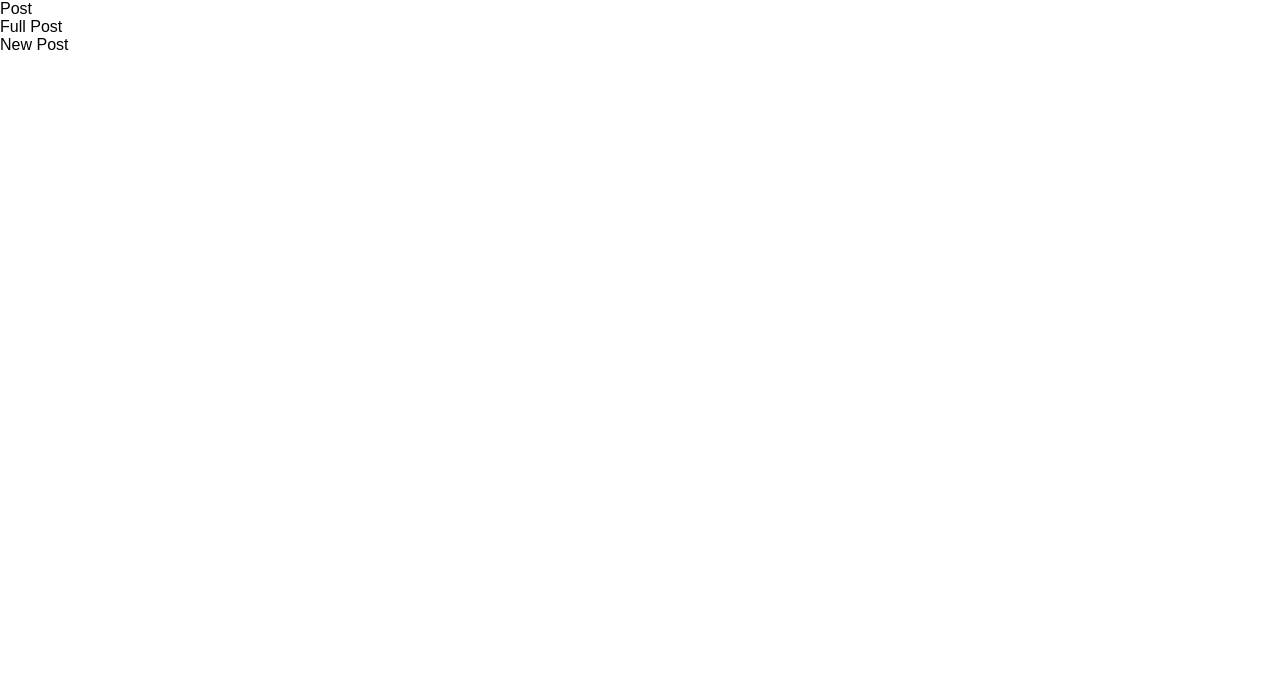
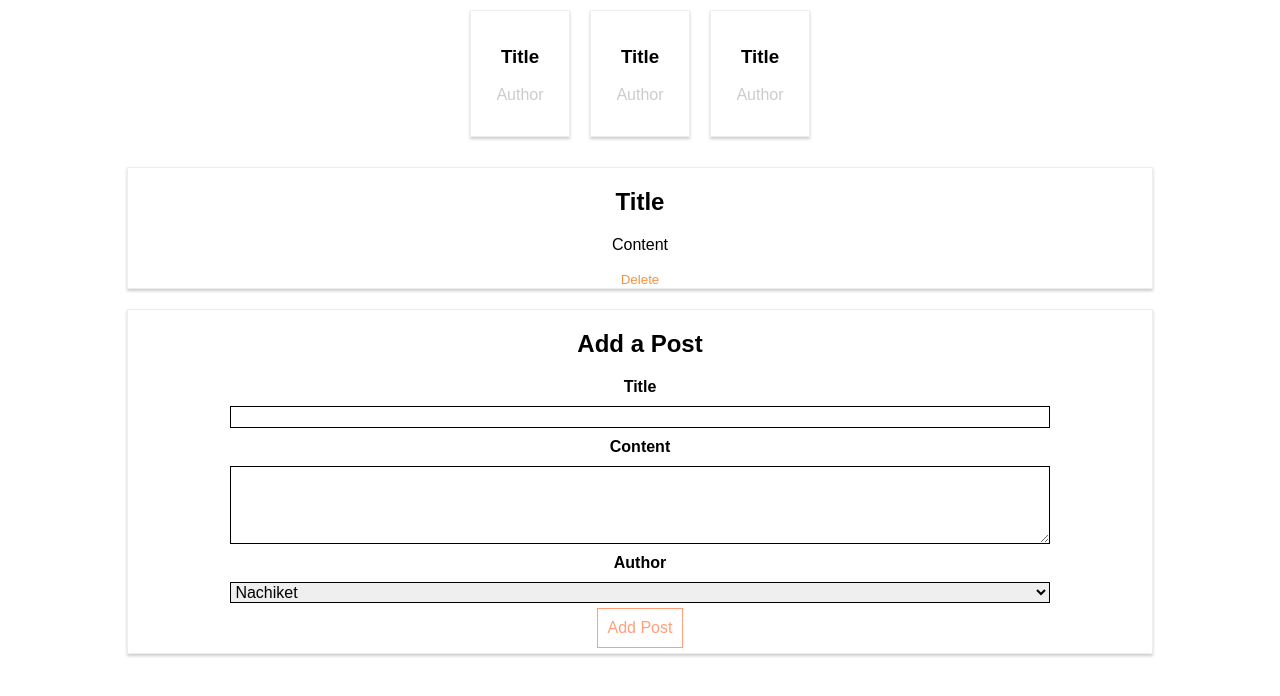
Before and after one commit to Nachiket75/ReactIntro, a React app: page / in a window 1280 px wide. Shown: the top 696 px of the page. Built offline with nearby package versions, Linux system fonts and the light colour scheme; a web font is replaced by a local one.

Commit message:
Created component Post FullPost and NewPost

```diff
--- /dev/null
+++ b/src/components/FullPost/FullPost.css
@@ -0,0 +1,38 @@
+.FullPost{
+    width: 80%;
+    margin: 20px auto;
+    border:1px solid #eee;
+    box-shadow: 0 2px 3px #ccc;
+    text-align: center;
+}
+
+.Edit{
+
+}
+
+.Edit label{
+    display: block;
+    color:grey;
+}
+
+.Edit button{
+    border: none;
+    background-color: transparent;
+    cursor: pointer;
+    outline: none;
+    color: #fa923f;
+}
+
+.Edit button:hover,
+.Edit button:active{
+    color:#521751;
+}
+
+.Edit button .Delete{
+    color:red;
+}
+
+.Edit button .Delete:hover,
+.Edit button .Delete:active{
+    color:darkred;
+}
--- /dev/null
+++ b/src/components/FullPost/FullPost.js
@@ -0,0 +1,22 @@
+import React,{Component} from 'react'
+import classes from './FullPost.css'
+
+class FullPost extends Component{
+    render(){
+        let post = <p>Please Select a Post!</p>;
+
+        post=(
+            <div className={classes.FullPost}>
+                <h1>Title</h1>
+                <p>Content</p>
+                <div className={classes.Edit}>
+                    <button className={classes.Delete}>Delete</button>
+                </div>
+            </div>
+        )
+        return post;
+    }
+
+}
+
+export default FullPost;
--- /dev/null
+++ b/src/components/NewPost/NewPost.css
@@ -0,0 +1,42 @@
+.NewPost{
+    width: 80%;
+    margin: 20px auto;
+    border: 1px solid #eee;
+    box-shadow: 0 2px 3px #ccc;
+    text-align: center;
+}
+
+.NewPost label{
+    display: block;
+    margin: 10px auto;
+    text-align: center;
+    font-weight: bold;
+}
+
+.NewPost input,
+.NewPost textarea,
+.NewPost select{
+    display: block;
+    width: 80%;
+    box-sizing: border-box;
+    border: 1px solid black;
+    outline: none;
+    font:inherit;
+    margin: auto;
+}
+
+.NewPost button{
+    margin: 5px 0;
+    padding: 10px;
+    font:inherit;
+    border:1px solid lightsalmon;
+    background-color: transparent;
+    color:lightsalmon;
+    cursor: pointer;
+}
+
+.NewPost button:hover,
+.NewPost button:active{
+    color:wheat;
+    background-color: lightsalmon;
+}
--- /dev/null
+++ b/src/components/NewPost/NewPost.js
@@ -0,0 +1,38 @@
+import React,{Component} from 'react'
+import classes from './NewPost.css'
+
+class NewPost extends Component {
+    state = {
+        title:'',
+        content : '',
+        author: 'Nachiket'
+    }
+    render(){
+        return(
+            <div className={classes.NewPost}>
+                <h1>Add a Post</h1>
+                <label>Title</label>
+                <input
+                type="text" value={this.state.title}
+                onChange={(event)=>this.setState({title:event.target.value})}
+                ></input>
+                <label>Content</label>
+                <textarea
+                    rows="4"
+                    value = {this.state.content}
+                    onChange={(event)=>this.setState({content:event.target.value})}
+                />
+                <label>Author</label>
+                <select
+                    value={this.state.author}
+                    onChange={(event)=> this.setState({author:event.target.value})}>
+                    <option value="Nachiket">Nachiket</option>
+                    <option value="Aditya">Aditya</option>
+                </select>
+                <button>Add Post</button>
+            </div>
+        )
+    }
+}
+
+export default NewPost;
--- /dev/null
+++ b/src/components/Post/Post.css
@@ -0,0 +1,20 @@
+.Post{
+    width:100px;
+    padding: 16px;
+    text-align: center;
+    border:1px solid #eee;
+    box-shadow: 0 2px 3px #ccc;
+    margin:10px;
+    box-sizing: border-box;
+    cursor:pointer;
+}
+
+.Post:hover,
+.Post:active{
+    background-color: #C0DDF5;
+}
+
+.Author{
+    margin:16px 0;
+    color: #ccc;
+}
--- /dev/null
+++ b/src/components/Post/Post.js
@@ -0,0 +1,13 @@
+import React from 'react'
+import classes from './Post.css'
+
+const post = (props) =>(
+    <article className={classes.Post}>
+        <h1>Title</h1>
+        <div className="Info">
+            <div className={classes.Author}>Author</div>
+        </div>
+    </article>
+)
+
+export default post;
--- a/src/containers/Blog/Blog.js
+++ b/src/containers/Blog/Blog.js
@@ -1,17 +1,23 @@
 import React,{Component} from 'react'
-import  './Blog.css'
+import classes from './Blog.css'
+import Post from '../../components/Post/Post'
+import FullPost from '../../components/FullPost/FullPost'
+import NewPost from '../../components/NewPost/NewPost'
+
 class Blog extends Component{
     render(){
         return(
             <div >
-                <section className="posts">
-                    Post
+                <section className={classes.Posts}>
+                    <Post/>
+                    <Post/>
+                    <Post/>
                 </section>
                 <section>
-                    Full Post
+                    <FullPost/>
                 </section>
                 <section>
-                    New Post
+                    <NewPost/>
                 </section>
 
             </div>
```
